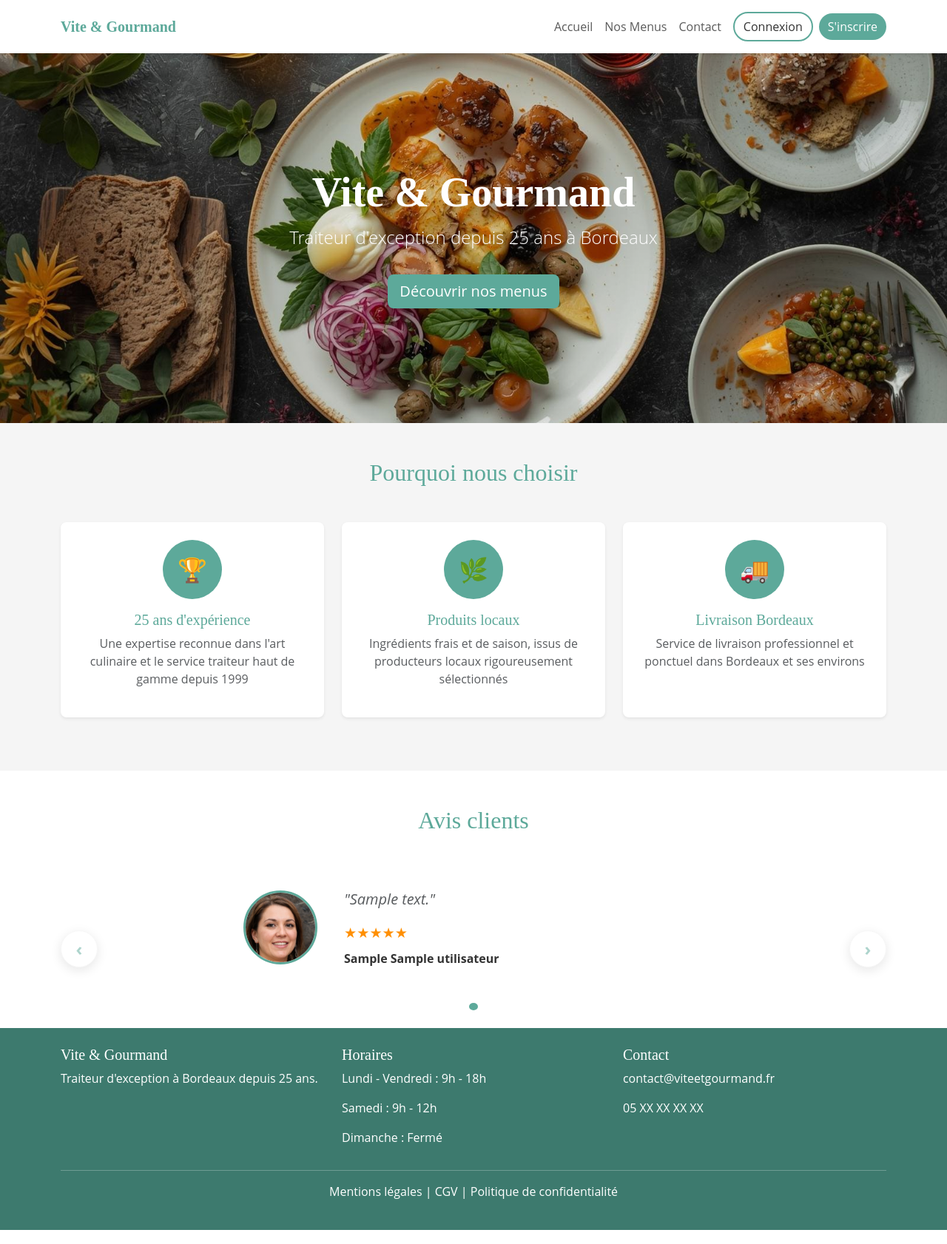
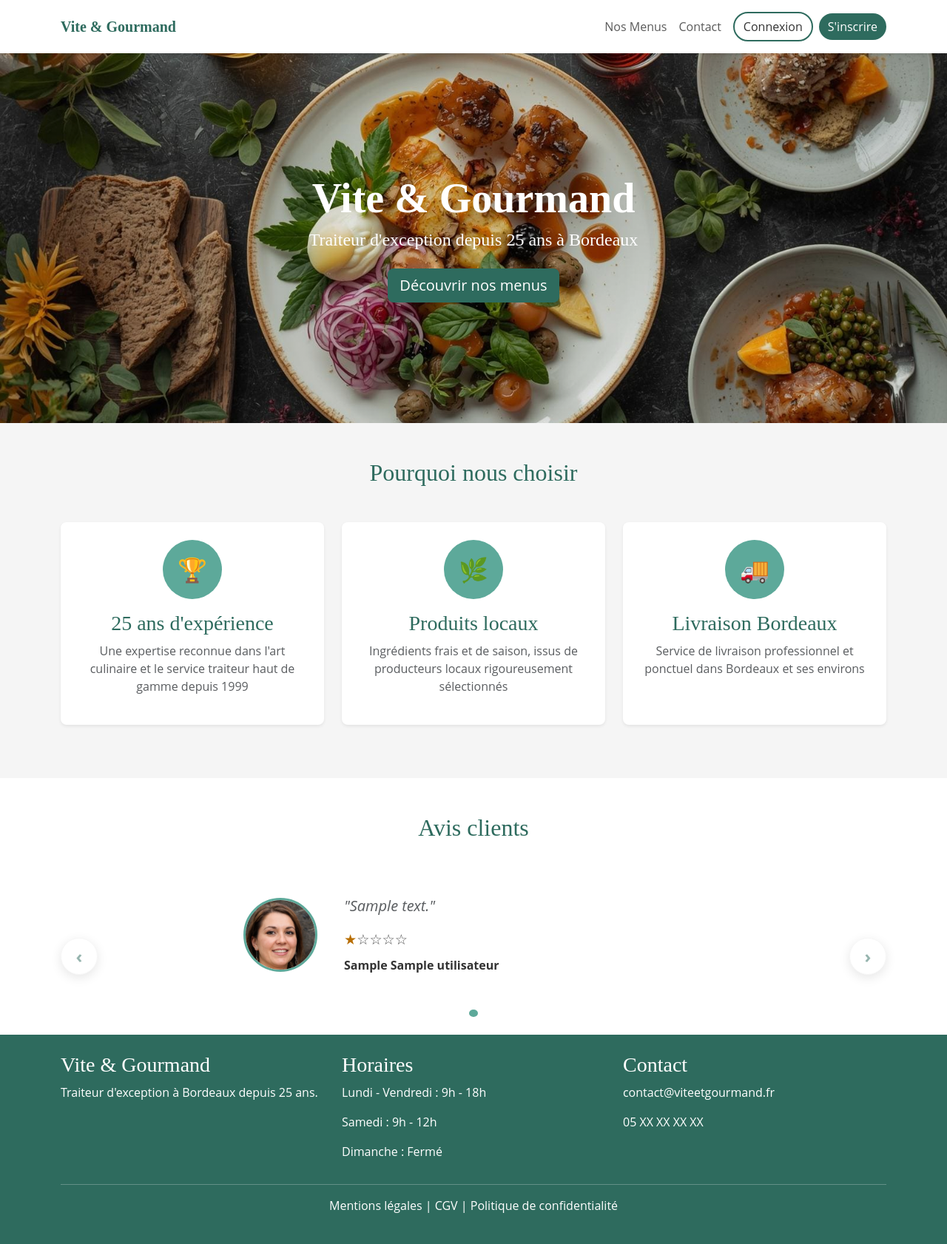
Before and after one commit to Rvlto974/vite-gourmand02, a PHP site: page /motDePasse/ in a window 1280 px wide. Shown: the whole page at 74% size. Run offline with PHP 8.4, Linux system fonts and the light colour scheme; tables that the repository leaves empty hold one stand-in row (values such as "Sample post").

Commit message:
fix: accessibilite RGAA contrastes aria-labels titres

```diff
--- a/vite-gourmand02/assets/css/style.css
+++ b/vite-gourmand02/assets/css/style.css
@@ -1,7 +1,7 @@
 /* Couleurs principales */
 :root {
     --color-primary: #5DA99A;
-    --color-primary-dark: #3D7A6E;
+    --color-primary-dark: #2E6B5E;
     --color-secondary: #FF8F00;
     --color-text: #333333;
     --color-bg-light: #F5F5F5;
@@ -25,7 +25,7 @@ h1, h2, h3, h4, h5 {
 }
 
 .navbar-brand {
-    color: var(--color-primary) !important;
+    color: #2E6B5E !important;
     font-family: 'Playfair Display', serif;
     font-weight: bold;
 }
@@ -91,3 +91,7 @@ a.btn {
 .badge-classique  { background-color: #e67e22; color: white; }
 .badge-evenement  { background-color: #2980b9; color: white; }
 .badge-saisonnier { background-color: #27ae60; color: white; }
+
+h2 {
+    color: #2E6B5E;
+}
--- a/vite-gourmand02/views/accueil/index.php
+++ b/vite-gourmand02/views/accueil/index.php
@@ -11,27 +11,29 @@
     ">
         <div class="container text-center text-white">
             <h1 class="display-4 fw-bold">Vite & Gourmand</h1>
-            <p class="lead fs-4">Traiteur d'exception depuis 25 ans à Bordeaux</p>
+            <h2 class="lead fs-4" style="color:white;">Traiteur d'exception depuis 25 ans à Bordeaux</h2>
             <a href="/menus" class="btn btn-lg mt-3"
-                style="background-color: #5DA99A; color: white; border: none;">
-                Découvrir nos menus
+    style="background-color: #2E6B5E; color: white; border: none;"
+    aria-label="Découvrir nos menus">
+    Découvrir nos menus
+</a>
             </a>
         </div>
     </section>
 
     <!-- Pourquoi nous choisir -->
     <section class="container my-5">
-        <h2 class="text-center mb-5" style="color: #5DA99A;">Pourquoi nous choisir</h2>
+        <h2 class="text-center mb-5" style="color: #2E6B5E;">Pourquoi nous choisir</h2>
         <div class="row text-center">
             <div class="col-md-4 mb-4">
                 <div class="card border-0 shadow-sm p-4 h-100">
                     <div class="d-flex justify-content-center mb-3">
                         <div class="rounded-circle d-flex align-items-center justify-content-center"
                             style="width:80px;height:80px;background-color:#5DA99A;">
-                            <span style="font-size:2rem;">🏆</span>
+                            <span style="font-size:2rem;" aria-hidden="true">🏆</span>
                         </div>
                     </div>
-                    <h5 style="color:#5DA99A;">25 ans d'expérience</h5>
+                    <h3 style="color:#2E6B5E;">25 ans d'expérience</h3>
                     <p class="text-muted">Une expertise reconnue dans l'art culinaire et le service traiteur haut de gamme depuis 1999</p>
                 </div>
             </div>
@@ -40,10 +42,10 @@
                     <div class="d-flex justify-content-center mb-3">
                         <div class="rounded-circle d-flex align-items-center justify-content-center"
                             style="width:80px;height:80px;background-color:#5DA99A;">
-                            <span style="font-size:2rem;">🌿</span>
+                            <span style="font-size:2rem;" aria-hidden="true">🌿</span>
                         </div>
                     </div>
-                    <h5 style="color:#5DA99A;">Produits locaux</h5>
+                    <h3 style="color:#2E6B5E;">Produits locaux</h3>
                     <p class="text-muted">Ingrédients frais et de saison, issus de producteurs locaux rigoureusement sélectionnés</p>
                 </div>
             </div>
@@ -52,10 +54,10 @@
                     <div class="d-flex justify-content-center mb-3">
                         <div class="rounded-circle d-flex align-items-center justify-content-center"
                             style="width:80px;height:80px;background-color:#5DA99A;">
-                            <span style="font-size:2rem;">🚚</span>
+                            <span style="font-size:2rem;" aria-hidden="true">🚚</span>
                         </div>
                     </div>
-                    <h5 style="color:#5DA99A;">Livraison Bordeaux</h5>
+                    <h3 style="color:#2E6B5E;">Livraison Bordeaux</h3>
                     <p class="text-muted">Service de livraison professionnel et ponctuel dans Bordeaux et ses environs</p>
                 </div>
             </div>
@@ -65,16 +67,17 @@
     <!-- Avis clients -->
     <section style="background-color:#fff; padding: 3rem 0 0 0;">
         <div class="container">
-            <h2 class="text-center mb-5" style="color: #5DA99A;">Avis clients</h2>
+            <h2 class="text-center mb-5" style="color: #2E6B5E;">Avis clients</h2>
 
             <div id="carouselAvis" class="carousel slide position-relative" data-bs-ride="carousel">
 
                 <button class="carousel-control-prev d-flex align-items-center justify-content-center"
                         type="button" data-bs-target="#carouselAvis" data-bs-slide="prev"
+                        aria-label="Avis précédent"
                         style="width:50px;height:50px;background:white;border-radius:50%;
                                 box-shadow:0 4px 15px rgba(0,0,0,0.2);position:absolute;
                                 left:0;top:50%;transform:translateY(-50%);border:1px solid #eee;">
-                    <span style="color:#5DA99A;font-size:1.5rem;font-weight:bold;line-height:1;">‹</span>
+                    <span aria-hidden="true" style="color:#2E6B5E;font-size:1.5rem;font-weight:bold;line-height:1;">‹</span>
                 </button>
 
                 <div class="carousel-inner px-5">
@@ -94,7 +97,10 @@
                                 <p class="fst-italic fs-5 text-muted mb-3">
                                     "<?= htmlspecialchars($unAvis['commentaire']) ?>"
                                 </p>
-                                <div class="mb-2" style="color: #FF8F00; font-size: 1.2rem;">★★★★★</div>
+                                <div class="mb-2" style="color: #B86E00; font-size: 1.2rem;"
+                                    aria-label="Note : <?= $unAvis['note'] ?> étoiles sur 5">
+                                    <?= str_repeat('★', $unAvis['note']) ?><span style="color:#555"><?= str_repeat('☆', 5 - $unAvis['note']) ?></span>
+                                </div>
                                 <p class="fw-bold mb-0">
                                     <?= htmlspecialchars($unAvis['prenom'] . ' ' . $unAvis['nom']) ?>
                                 </p>
@@ -106,10 +112,11 @@
 
                 <button class="carousel-control-next d-flex align-items-center justify-content-center"
                         type="button" data-bs-target="#carouselAvis" data-bs-slide="next"
+                        aria-label="Avis suivant"
                         style="width:50px;height:50px;background:white;border-radius:50%;
                                 box-shadow:0 4px 15px rgba(0,0,0,0.2);position:absolute;
                                 right:0;top:50%;transform:translateY(-50%);border:1px solid #eee;">
-                    <span style="color:#5DA99A;font-size:1.5rem;font-weight:bold;line-height:1;">›</span>
+                    <span aria-hidden="true" style="color:#2E6B5E;font-size:1.5rem;font-weight:bold;line-height:1;">›</span>
                 </button>
 
                 <div class="d-flex justify-content-center gap-2 mt-4 pb-4" id="avisIndicateurs">
@@ -117,6 +124,7 @@
                     <button type="button"
                             onclick="goToSlide(<?= $index ?>)"
                             id="dot-<?= $index ?>"
+                            aria-label="Aller à l'avis <?= $index + 1 ?>"
                             style="width:10px;height:10px;border-radius:50%;border:none;cursor:pointer;
                                     background-color:<?= $index === 0 ? '#5DA99A' : '#ccc' ?>;">
                     </button>
@@ -127,6 +135,7 @@
     </section>
 
 <script>
+
 const carousel = document.getElementById('carouselAvis');
 carousel.addEventListener('slid.bs.carousel', function(e) {
     document.querySelectorAll('#avisIndicateurs button').forEach((btn, i) => {
--- a/vite-gourmand02/views/layouts/footer.php
+++ b/vite-gourmand02/views/layouts/footer.php
@@ -4,17 +4,17 @@
         <div class="container">
             <div class="row">
                 <div class="col-md-4">
-                    <h5>Vite & Gourmand</h5>
+                    <h3>Vite & Gourmand</h3>
                     <p>Traiteur d'exception à Bordeaux depuis 25 ans.</p>
                 </div>
                 <div class="col-md-4">
-                    <h5>Horaires</h5>
+                    <h3>Horaires</h3>
                     <p>Lundi - Vendredi : 9h - 18h</p>
                     <p>Samedi : 9h - 12h</p>
                     <p>Dimanche : Fermé</p>
                 </div>
                 <div class="col-md-4">
-                    <h5>Contact</h5>
+                    <h3>Contact</h3>
                     <p>contact@viteetgourmand.fr</p>
                     <p>05 XX XX XX XX</p>
                 </div>
--- a/vite-gourmand02/views/layouts/header.php
+++ b/vite-gourmand02/views/layouts/header.php
@@ -13,25 +13,25 @@ if (session_status() === PHP_SESSION_NONE) {
     <link rel="stylesheet" href="/assets/css/style.css">
     <style>
     .btn-connexion {
-        border: 2px solid #5DA99A !important;
-        color: #5DA99A !important;
+        border: 2px solid #2E6B5E !important;
+        color: #2E6B5E !important;
         border-radius: 50px !important;
         background: white !important;
     }
     .btn-connexion:hover {
-        background: #5DA99A !important;
+        background: #2E6B5E !important;
         color: white !important;
     }
     .btn-inscription,
     .btn-inscription:link,
     .btn-inscription:visited {
-        background-color: #5DA99A !important;
+        background-color: #2E6B5E !important;
         color: white !important;
         border-radius: 50px !important;
         border: none !important;
     }
     .btn-inscription:hover {
-        background-color: #3D7A6E !important;
+        background-color: #1D4A3E !important;
         color: white !important;
     }
     </style>
@@ -64,9 +64,6 @@ if (session_status() === PHP_SESSION_NONE) {
 
             <div class="collapse navbar-collapse align-items-center" id="menu">
                 <ul class="navbar-nav ms-auto align-items-center" role="list">
-                    <li role="listitem">
-                        <a class="nav-link" href="/">Accueil</a>
-                    </li>
                     <li role="listitem">
                         <a class="nav-link" href="/menus">Nos Menus</a>
                     </li>
```
Also changed, not shown: vite-gourmand02/views/menus/index.php (+19 -19 lines).
